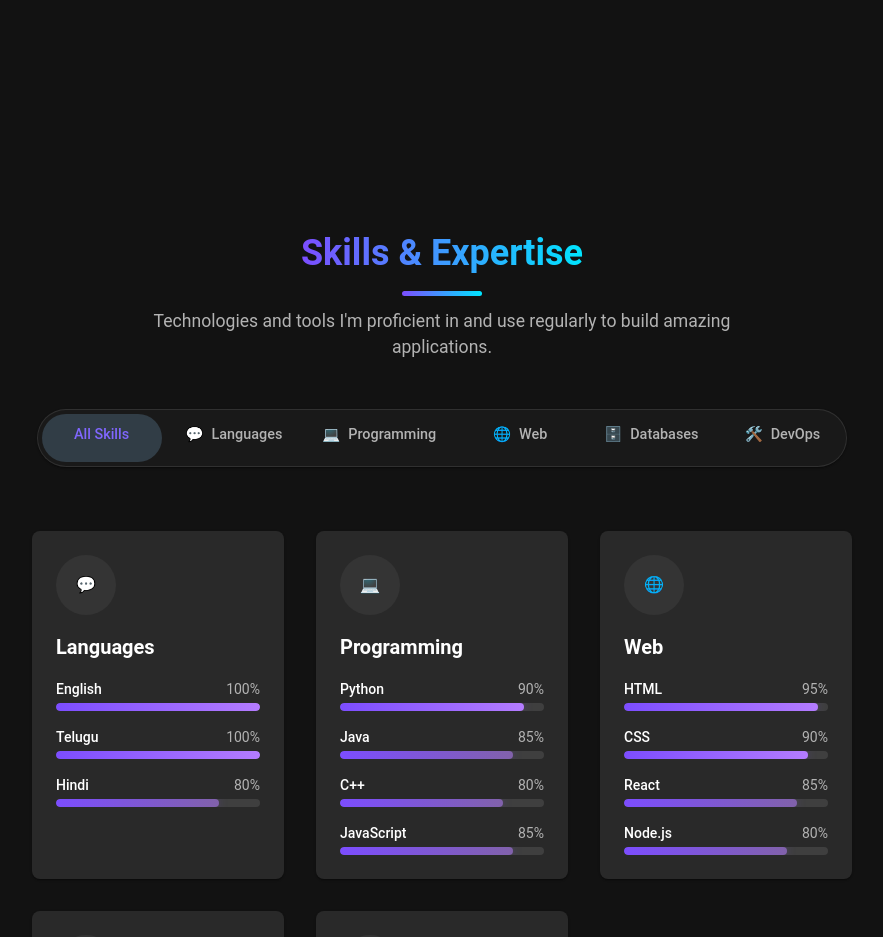
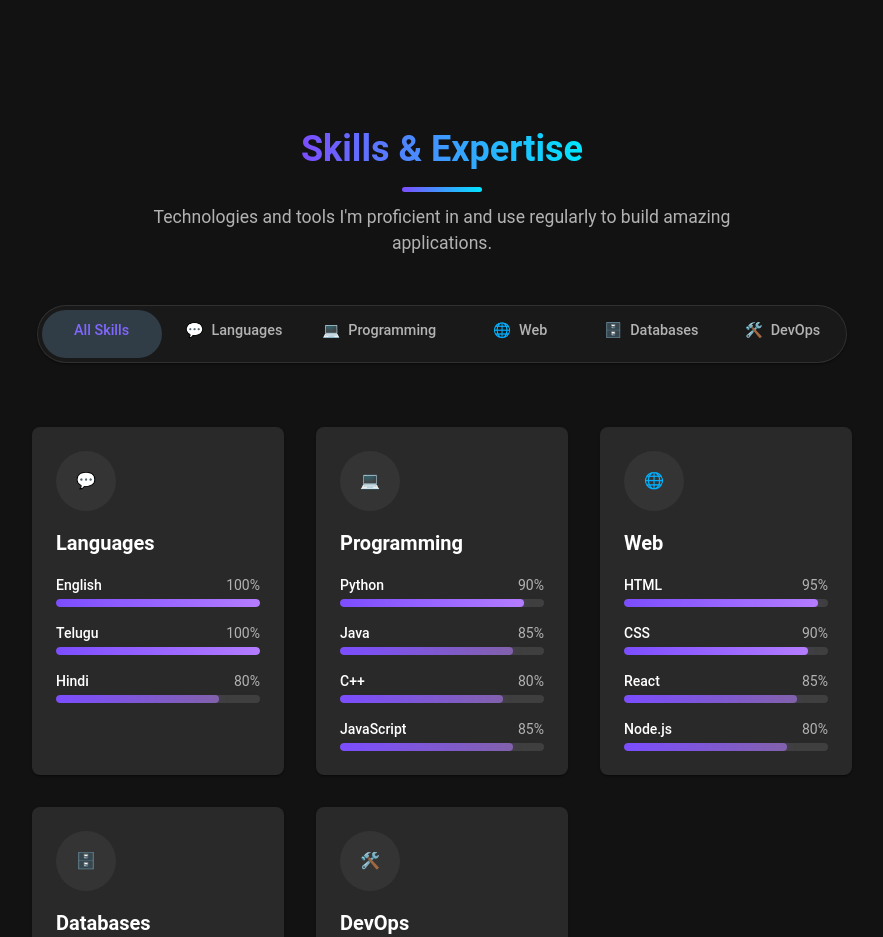
Before and after one commit to saketh-005/portfolio, a React (Create React App) app: page / in a window 1280 px wide. Shown: the part 1860-2797 px from the top of the page, without its empty margins (348-1231 px from the left). Built offline with nearby package versions, Linux system fonts and the light colour scheme.

Commit message:
Adjust section spacing: reduce gap above and increase gap below sections

```diff
--- a/src/App.css
+++ b/src/App.css
@@ -32,19 +32,19 @@ html {
 
 /* Reset all sections */
 section {
-  scroll-margin-top: 30px; /* Reduced to minimize gap */
+  scroll-margin-top: 15px; /* Further reduced to minimize gap */
   position: relative;
   width: 100%;
   box-sizing: border-box;
   margin: 0 !important;
   padding: 0 !important;
-  padding-bottom: 8rem !important; /* Add gap below each section */
+  padding-bottom: 7rem !important; /* Increased gap below each section */
 }
 
 /* First section */
 #home {
-  padding-top: 6rem !important;
-  padding-bottom: 8rem !important;
+  padding-top: 3rem !important; /* Further reduced from 4rem */
+  padding-bottom: 7rem !important; /* Increased from 6rem */
 }
 
 /* Regular sections */
@@ -55,17 +55,17 @@ section {
 #events,
 #education,
 #certifications {
-  padding-top: 2rem !important; /* Minimal top padding */
-  padding-bottom: 8rem !important;
+  padding-top: 0.5rem !important; /* Reduced from 1rem */
+  padding-bottom: 7rem !important; /* Increased from 6rem */
 }
 
 /* Contact section */
 #contact {
-  padding-top: 2rem !important;
-  padding-bottom: 6rem !important; /* Less bottom padding for last section */
+  padding-top: 0.5rem !important; /* Reduced from 1rem */
+  padding-bottom: 5rem !important; /* Increased from 4rem */
 }
 
-/* Add extra space before certain sections for better visual separation */
+/* Further reduced space before certain sections */
 #skills,
 #work,
 #projects,
@@ -73,7 +73,7 @@ section {
 #education,
 #certifications,
 #contact {
-  margin-top: 4rem !important;
+  margin-top: 1.5rem !important; /* Reduced from 2rem */
 }
 
 .App-link {
```
